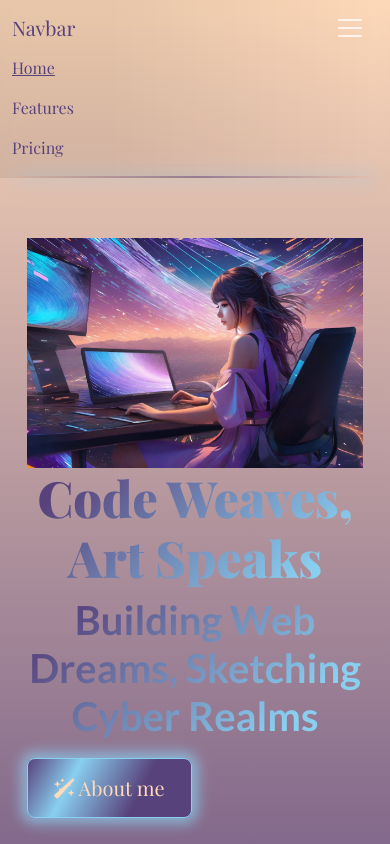
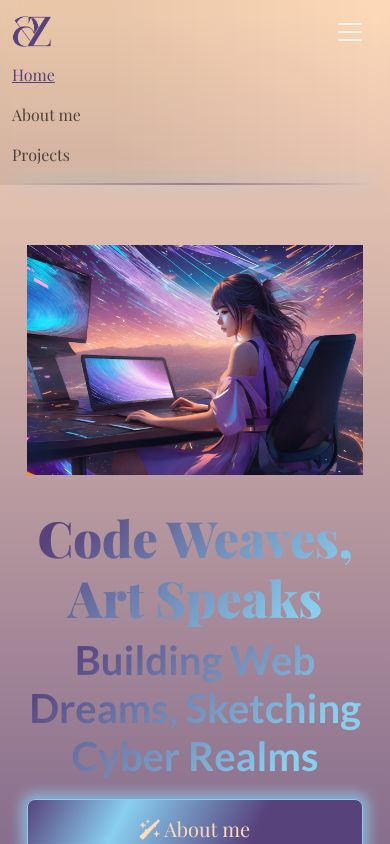
Before and after one commit to aimen114/personal-portfolio, a plain HTML site: page index.html in a window 390 px wide. Both pictures are taken after a click on the button "Toggle navigation". Shown: the top 844 px of the page. Drawn offline with nearby package versions, Linux system fonts and the light colour scheme; a script that the page names is missing; a web font is replaced by a local one.

Commit message:
added logo + some touches

```diff
--- a/index.html
+++ b/index.html
@@ -41,7 +41,9 @@
       <div class="blur-box">
         <nav class="navbar navbar-expand-lg">
           <div class="container-fluid">
-            <a class="navbar-brand" href="#">Navbar</a>
+            <a class="navbar-brand" href="#"
+              ><img src="./imgs/Aimen Zafar logo (1).png" alt="personal-logo"
+            /></a>
             <button
               class="navbar-toggler"
               type="button"
@@ -64,10 +66,10 @@
                   >
                 </li>
                 <li class="nav-item">
-                  <a class="nav-link" href="#">Features</a>
+                  <a class="nav-link" href="#">About me</a>
                 </li>
                 <li class="nav-item">
-                  <a class="nav-link" href="#">Pricing</a>
+                  <a class="nav-link" href="#">Projects</a>
                 </li>
               </ul>
             </div>
--- a/src/styles.css
+++ b/src/styles.css
@@ -9,9 +9,12 @@ body {
   background-color: #58427c;
 }
 
-.navbar .navbar-brand,
-.nav-link {
-  color: var(--primary-color--);
+.navbar .navbar-brand img {
+  width: 40px;
+  transition: ease-in-out 200ms;
+}
+.navbar .navbar-brand img:hover {
+  scale: 1.2;
 }
 .nav-link:hover {
   text-decoration: underline var(--primary-color--);
@@ -192,6 +195,7 @@ h2 {
   border: 1px solid #89cff0;
   box-shadow: 0px 0px 15px 2px rgba(137, 207, 240, 0.7);
   font-weight: 600;
+  width: 100%;
 }
 .btn-primary:hover {
   background-color: #89cff0;
@@ -396,10 +400,17 @@ h2 {
   .hero-content {
     display: flex;
     flex-direction: column-reverse;
+    justify-content: center;
     align-items: center;
-    justify-content: center;
     text-align: center;
     padding-bottom: 30px;
+  }
+  .hero-content .hero-text {
+    padding-top: 4vh;
+  }
+  .hero-content .hero-text button {
+    align-self: center;
+    width: 100%;
   }
   #skills {
     padding: 0 7%;
```
Also changed, not shown: imgs/Aimen Zafar logo (1).png (added).
